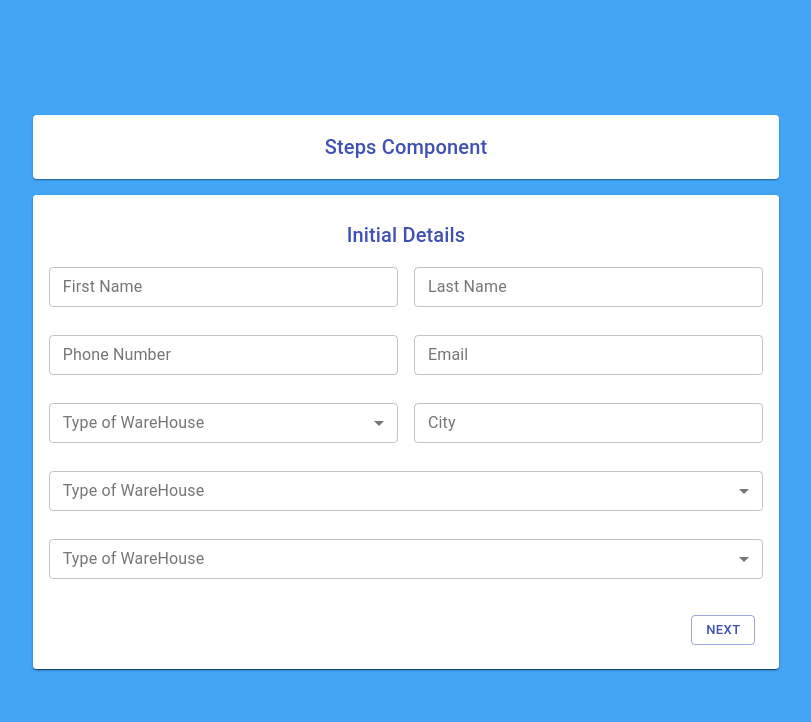
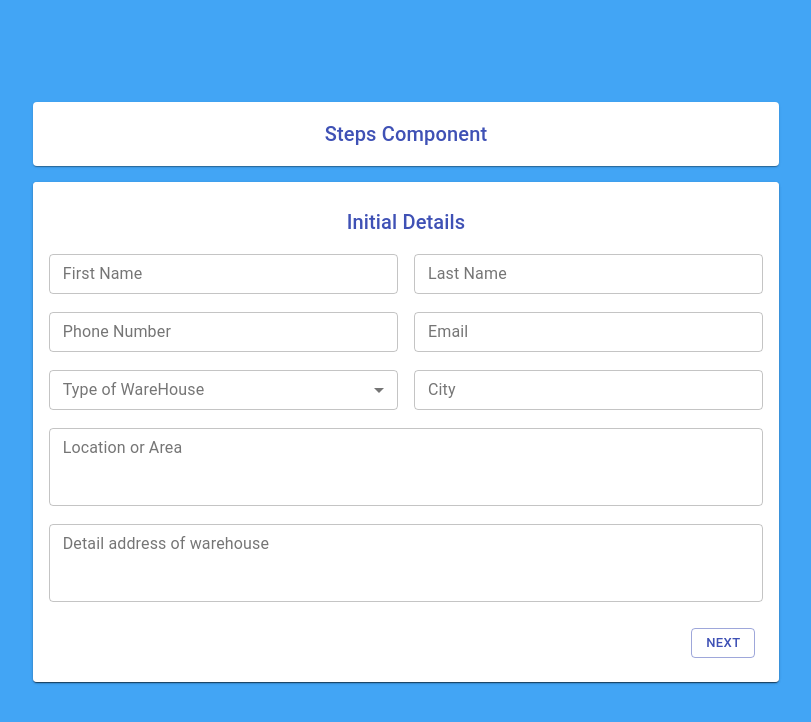
Before and after one commit to speaktosameer/Multi-Step-Form, a React (Create React App) app: page / in a window 1280 px wide. Shown: the top 722 px of the page, without its empty margins (234-1045 px from the left). Built offline with nearby package versions, Linux system fonts and the light colour scheme.

Commit message:
TextArea

```diff
--- a/src/components/Common/display.js
+++ b/src/components/Common/display.js
@@ -17,6 +17,26 @@ export const renderInputText = ({label,name,color,state,handleOnChange}) => {
     return(
     <TextField
     label={label}
+    variant="outlined"
+    color={color ? color : 'primary'}
+    name={name}
+    fullWidth={true}
+    size='small'
+    value={data[name]}
+    error={errors[name] ? true : false}
+    helperText={errors[name]}
+    onChange={handleOnChange} />
+);
+}
+
+export const renderTextArea = ({label,name,color,state,handleOnChange}) => {
+    const {data,errors}=state;
+    return(
+    <TextField
+    label={label}
+    multiline
+  rows={3}
+  rowsMax={4}
     variant="outlined"
     color={color ? color : 'primary'}
     name={name}
--- a/src/components/Common/styles.js
+++ b/src/components/Common/styles.js
@@ -8,7 +8,7 @@ export const Styles = {
         alignItems:"center",
     },
     form:{
-        minHeight:"350px",
+        minHeight:"300px",
     },
 
 }
--- a/src/components/Steps/Step1.js
+++ b/src/components/Steps/Step1.js
@@ -1,5 +1,5 @@
 import {Box,Paper,Grid} from "@material-ui/core";
-import { renderText,renderInputText, renderSelect,renderButton } from '../Common/display';
+import { renderText,renderInputText, renderSelect,renderButton,renderTextArea } from '../Common/display';
 import React from 'react'
 
 export default function Step1({state,handleOnChange,handleNext}) {
@@ -8,7 +8,7 @@ export default function Step1({state,handleOnChange,handleNext}) {
             <Box mt={1} mb={2}>
                         {renderText({ label: "Initial Details" })}
                         </Box>
-                        <Grid container spacing={2} style={{marginBottom:"20px"}}>
+                        <Grid container spacing={2} style={{marginBottom:"10px"}}>
                             <Grid item xs={12} sm={6}>
                             {renderInputText({label:"First Name", name:"firstname", state, handleOnChange})}
                             </Grid>
@@ -18,7 +18,7 @@ export default function Step1({state,handleOnChange,handleNext}) {
                         </Grid>
 
 
-                        <Grid container spacing={2} style={{marginBottom:"20px"}}>
+                        <Grid container spacing={2} style={{marginBottom:"10px"}}>
                             <Grid item xs={12} sm={6}>
                                 {renderInputText({label:"Phone Number",name:"phone",state,handleOnChange})}
                             </Grid>
@@ -28,7 +28,7 @@ export default function Step1({state,handleOnChange,handleNext}) {
                         </Grid>
 
 
-                        <Grid container spacing={2} style={{marginBottom:"20px"}}>
+                        <Grid container spacing={2} style={{marginBottom:"10px"}}>
                             <Grid item xs={12} sm={6}>
                                 {renderSelect({label:"Type of WareHouse",name:"ware",options:[{key:'Regular',value:'regular'},{key:'Air Condition',value:'aircondition'}],state,handleOnChange})}
                             </Grid>
@@ -38,14 +38,14 @@ export default function Step1({state,handleOnChange,handleNext}) {
                         </Grid>
 
 
-                        <Grid container spacing={2} style={{marginBottom:"20px"}}>
+                        <Grid container spacing={2} style={{marginBottom:"10px"}}>
                             <Grid item xs={12}>
-                                {renderSelect({label:"Type of WareHouse",name:"ware",options:[{key:'Regular',value:'regular'},{key:'Air Condition',value:'aircondition'}],state,handleOnChange})}
+                            {renderTextArea({label:"Location or Area",name:"location",state,handleOnChange})}
                             </Grid>
                         </Grid>
-                        <Grid container spacing={2} style={{marginBottom:"20px"}}>
+                        <Grid container spacing={2} style={{marginBottom:"10px"}}>
                             <Grid item xs={12}>
-                                {renderSelect({label:"Type of WareHouse",name:"ware",options:[{key:'Regular',value:'regular'},{key:'Air Condition',value:'aircondition'}],state,handleOnChange})}
+                            {renderTextArea({label:"Detail address of warehouse",name:"detail",state,handleOnChange})}
                             </Grid>
                         </Grid>
 
--- a/src/components/formComponent.js
+++ b/src/components/formComponent.js
@@ -17,7 +17,7 @@ class formComponent extends Component {
             ware:'',
             city:'',
             location:'',
-            area:''
+            detail:''
         },
         errors:{
 
```
